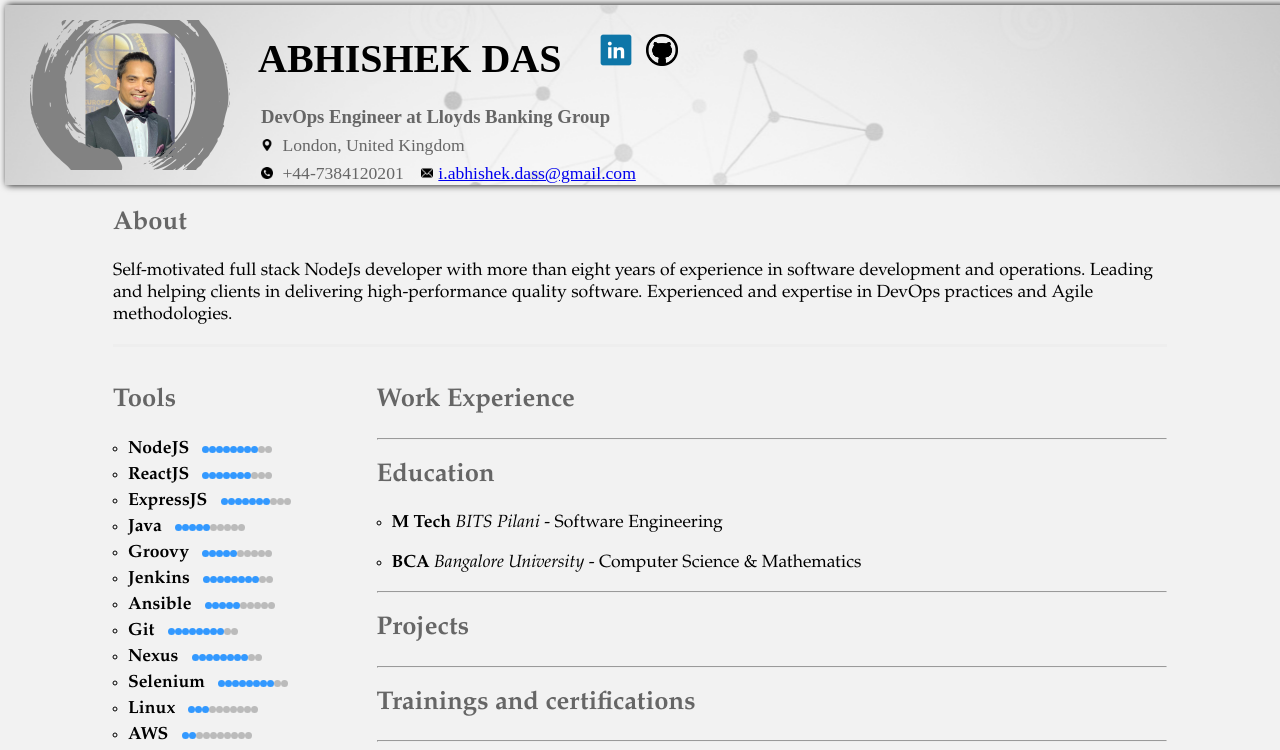
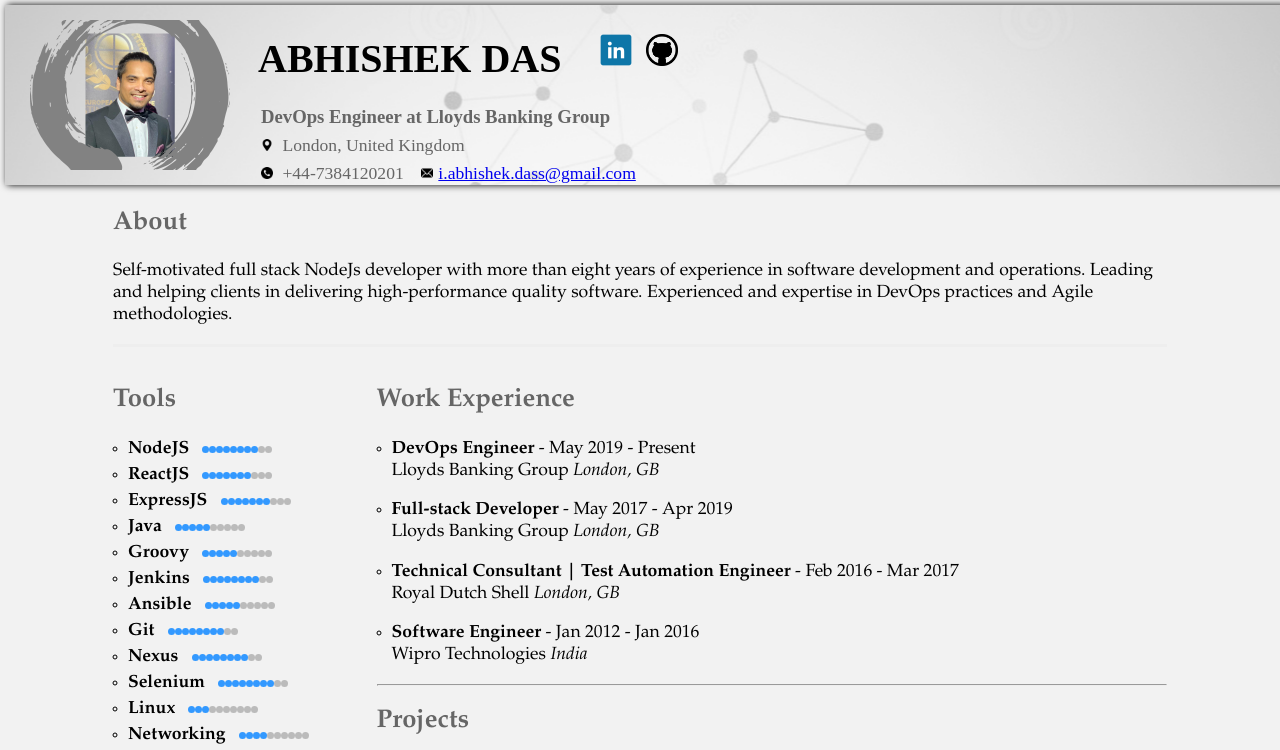
Before and after one commit to iAbhishek91/my-profile, a React app: page / in a window 1280 px wide. Shown: the top 750 px of the page. Built offline with nearby package versions, Linux system fonts and the light colour scheme.

Commit message:
refactor(comp/WorkExperiences): style and content

```diff
--- a/src/components/Body/index.jsx
+++ b/src/components/Body/index.jsx
@@ -4,6 +4,7 @@
 import Tools from './Tools';
 import Educations from './Educations';
 import Languages from './Languages';
+import WorkExperiences from './WorkExperiences';
 
 export default () => (
   <div id="body-container">
@@ -23,11 +24,12 @@
     </div>
     <div className="body-right">
       <h2>Work Experience</h2>
+      <WorkExperiences />
+      <hr />
+      <h2>Projects</h2>
       <hr />
       <h2>Education</h2>
       <Educations />
-      <hr />
-      <h2>Projects</h2>
       <hr />
       <h2>Trainings and certifications</h2>
       <hr />
--- a/src/resumeConstant.js
+++ b/src/resumeConstant.js
@@ -10,7 +10,15 @@
   ['Nexus', 8],
   ['Selenium', 8],
   ['Linux', 3],
+  ['Networking', 4],
   ['AWS', 2],
+];
+
+export const workExperiencesArr = [
+  ['DevOps Engineer', 'May 2019 - Present', 'Lloyds Banking Group', 'London, GB'],
+  ['Full-stack Developer', 'May 2017 - Apr 2019', 'Lloyds Banking Group', 'London, GB'],
+  ['Technical Consultant | Test Automation Engineer', 'Feb 2016 - Mar 2017', 'Royal Dutch Shell', 'London, GB'],
+  ['Software Engineer', 'Jan 2012 - Jan 2016', 'Wipro Technologies', 'India'],
 ];
 
 export const educationsArr = [
@@ -21,10 +29,3 @@
 export const languagesArr = [
   ['English', 'proficient']
 ];
-
-export const workExperiencesArr = [
-  ['DevOps Engineer', 'May 2019 - Present', 'Lloyds Banking Group', 'London, GB'],
-  ['Full-stack Developer', 'May 2017 - Apr 2019', 'Lloyds Banking Group', 'London, GB'],
-  ['Technical Consultant | Test Automation Engineer', 'Feb 2016 - Mar 2017', 'Royal Dutch Shell', 'London, GB'],
-  ['Software Engineer', 'Jan 2012 - Jan 2016', 'Wipro Technologies', 'India'],
-];
```
Also changed, not shown: src/components/Body/WorkExperiences.jsx (renamed from src/components/Body/WorkExperince.jsx).
